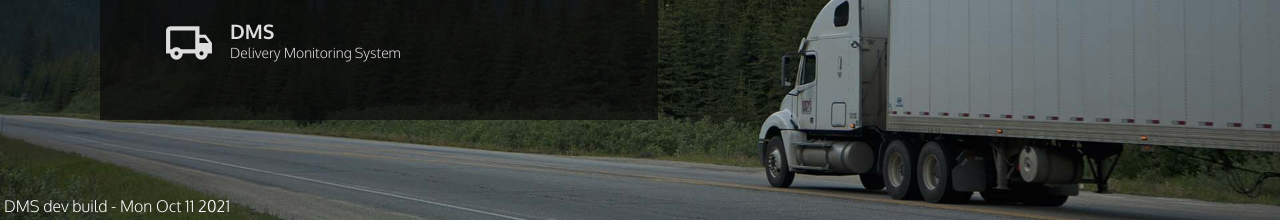
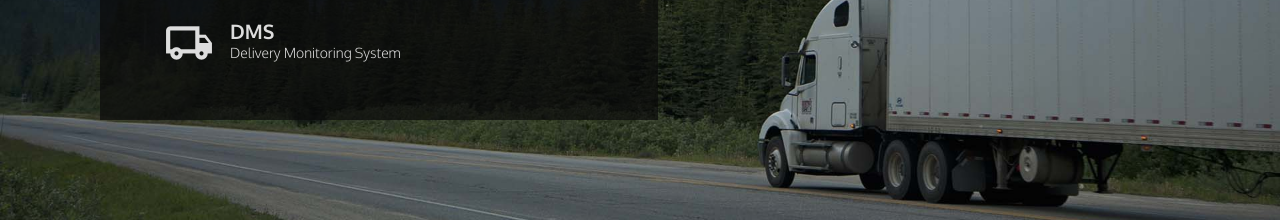
Before and after one commit to danieldymondnz/ENSE810-Assignment2-2021S2, a PHP site: page /index.php in a window 1280 px wide. Shown: the part 580-800 px from the top of the page. Run offline with PHP 8.4, Linux system fonts and the light colour scheme.

Commit message:
Removed Build Header

```diff
--- a/Web Application/www/phpTemplates/header.php
+++ b/Web Application/www/phpTemplates/header.php
@@ -8,11 +8,3 @@
 <link rel="icon" type="image/png" sizes="32x32" href="/img/favicon/favicon-32x32.png">
 <link rel="icon" type="image/png" sizes="16x16" href="/img/favicon/favicon-16x16.png">
 <link rel="manifest" href="/img/favicon/site.webmanifest">
-
-<div id="buildHeader" style="position: absolute; bottom: 4px; left: 4px;" onload="replaceConnectionAddress();">
-    DMS dev build - <span id="buildHeaderDateTime"></span><br>
-    <script>
-        var dt = new Date().toDateString();
-        document.getElementById('buildHeaderDateTime').innerHTML=dt;
-    </script>
-</div>
```
